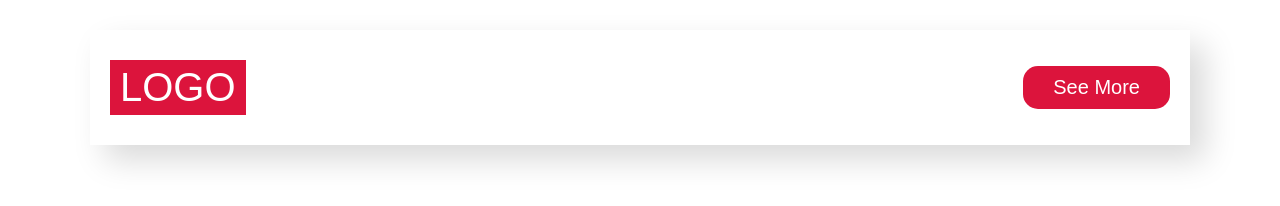
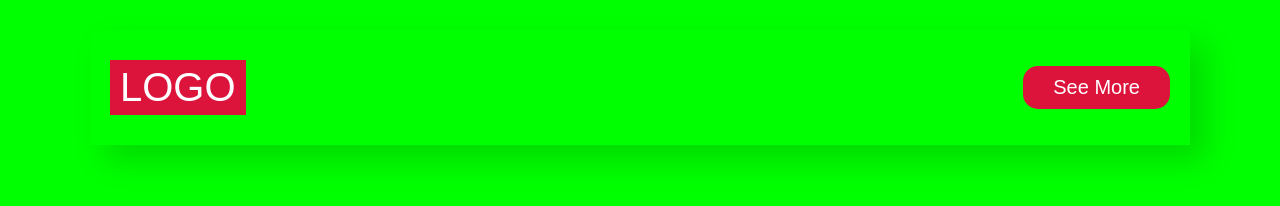
Before and after one commit to CoddyAcademy/Deploying, a plain HTML site: page index.html in a window 1280 px wide. Drawn offline with Linux system fonts and the light colour scheme.

Commit message:
Second push

```diff
--- a/styles/style.css
+++ b/styles/style.css
@@ -34,3 +34,6 @@ button{
     border-radius: 15px;
     border: none;
 }
+body{
+    background-color: lime;
+}
```
